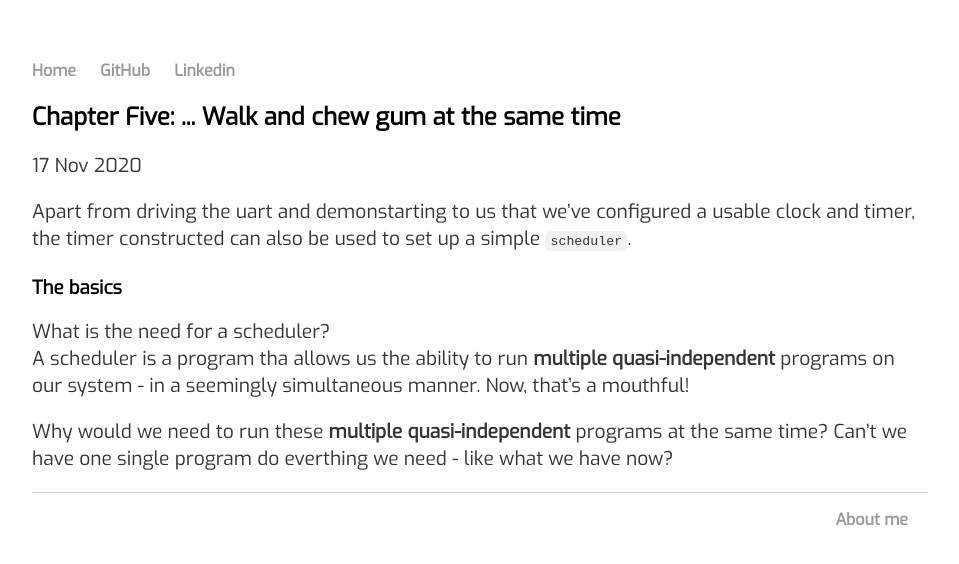
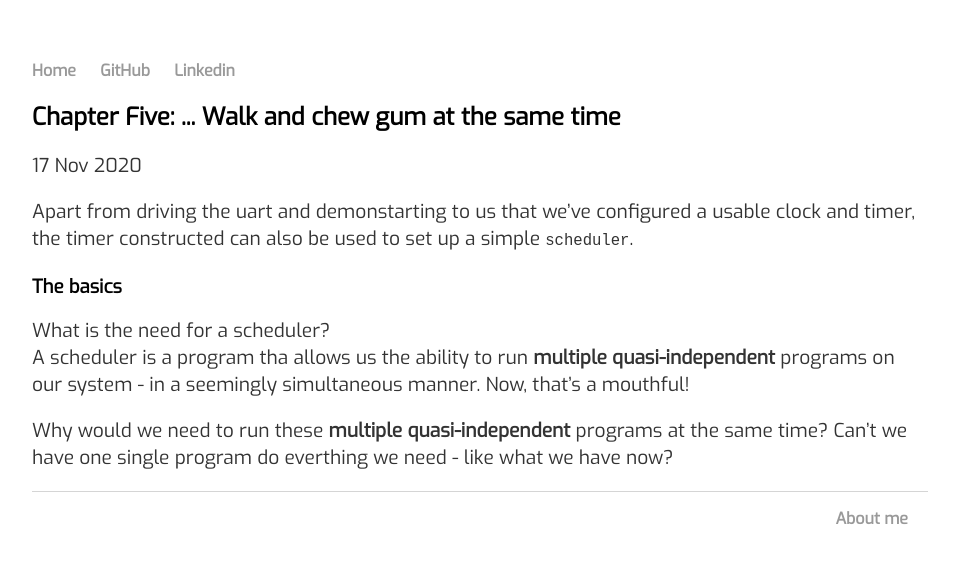
Before and after one commit to varun-venkatesh/varun-venkatesh.github.io, a Jekyll site: the page built from _posts/2020-11-17-bare-mtl-chapter5.md, in a window 1280 px wide. Shown: the top 564 px of the page, without its empty margins (160-1119 px from the left). Built offline with Jekyll 4.4.1, drawn with Linux system fonts in a browser that asks for light colours.

Commit message:
Update main.css

```diff
--- a/css/main.css
+++ b/css/main.css
@@ -46,11 +46,3 @@ ul.posts {
 ul.posts li {
     list-style: none;
 }
-
-code {
-  padding: .2em .4em;
-  font-family: monospace;
-  font-size: 85%;
-  background-color: #f1f1f1;
-  border-radius: 6px;
-}
```
